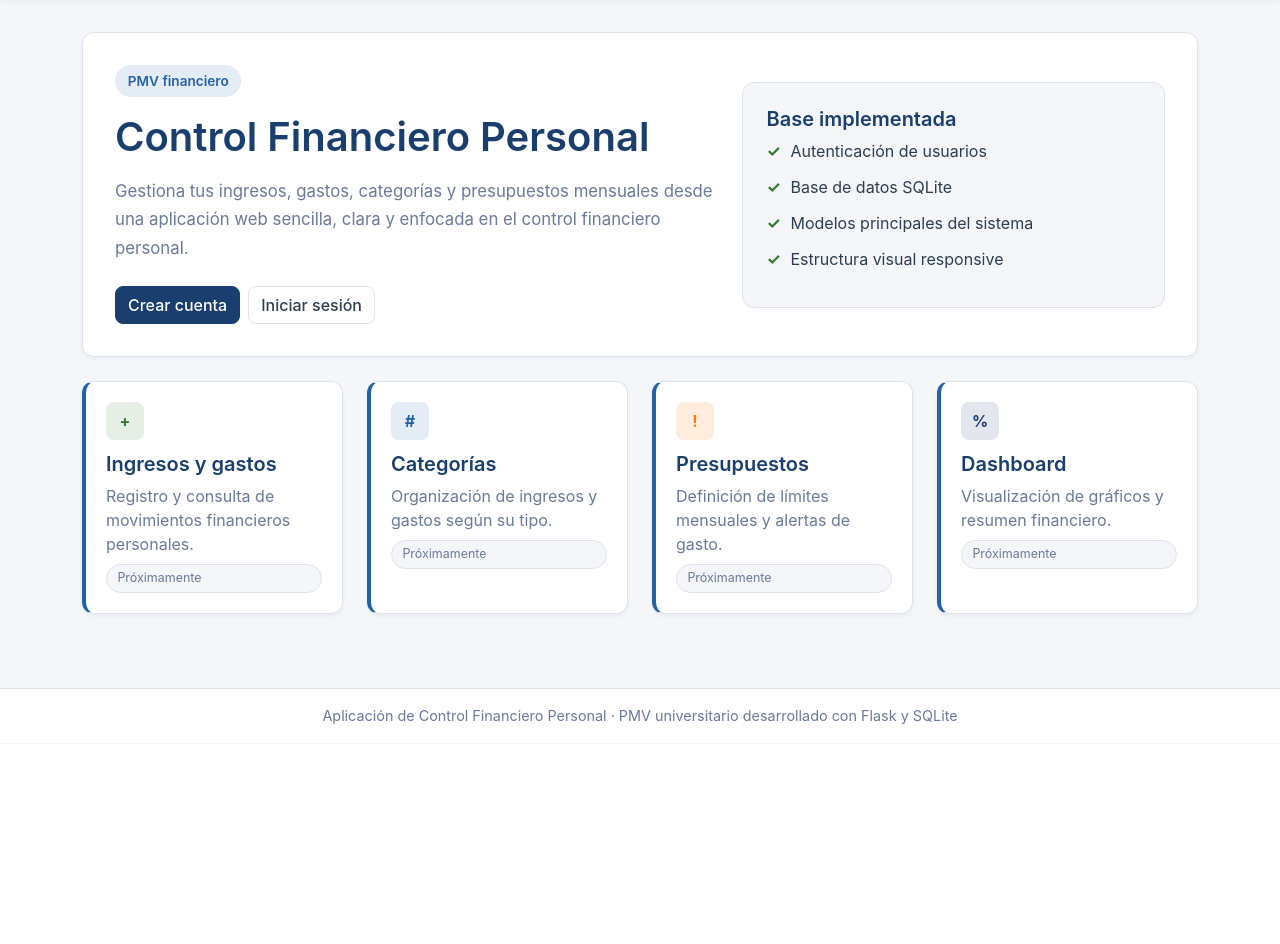
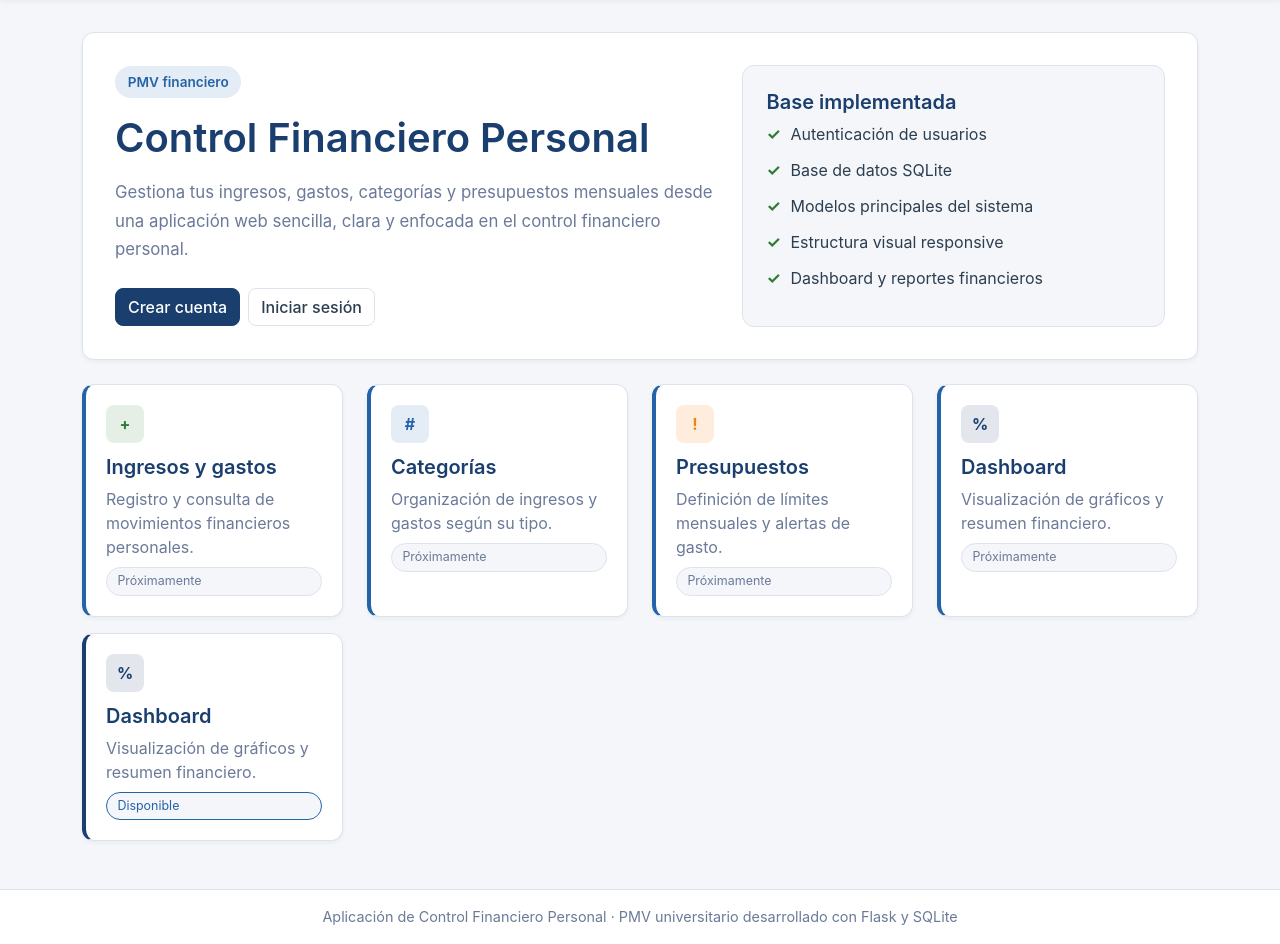
Before and after one commit to gabrielaborda/PS_Lab05_Control_Financiero_Personal, a Flask app: page / in a window 1280 px wide. Shown: the part 56-1000 px from the top of the page. Before the commit the page ends 780 px from the top, so only its background shows below. Run offline with Flask 3, Linux system fonts and the light colour scheme.

Commit message:
Modificación a index.html : activar botón y enlace al dashboard

```diff
--- a/templates/index.html
+++ b/templates/index.html
@@ -25,9 +25,9 @@
                         Registrar movimiento
                     </button>
 
-                    <button class="btn btn-secondary" disabled>
+                    <a href="{{ url_for('dashboard.index') }}" class="btn btn-secondary">
                         Ver dashboard
-                    </button>
+                    </a>
                 </div>
 
                 <p class="text-muted mt-3 mb-0">
@@ -60,6 +60,7 @@
                     <li>Base de datos SQLite</li>
                     <li>Modelos principales del sistema</li>
                     <li>Estructura visual responsive</li>
+                    <li>Dashboard y reportes financieros</li>
                 </ul>
             </div>
         </div>
@@ -111,6 +112,25 @@
                 <span class="status-badge">Próximamente</span>
             </div>
         </div>
+
+        <!-- módulo dashboard con enlace activo -->
+        <div class="col-md-3 mb-3">
+            <div class="card module-card" style="border-left-color: var(--color-primary);">
+                <div class="module-icon dashboard">%</div>
+                <h5>Dashboard</h5>
+                <p class="text-muted mb-2">
+                    Visualización de gráficos y resumen financiero.
+                </p>
+                {% if current_user.is_authenticated %}
+                    <a href="{{ url_for('dashboard.index') }}" class="btn btn-primary btn-sm">
+                        Abrir dashboard
+                    </a>
+                {% else %}
+                    <span class="status-badge" style="color:var(--color-accent);border-color:var(--color-accent);">Disponible</span>
+                {% endif %}
+            </div>
+        </div>
+
     </div>
 </section>
 
```
